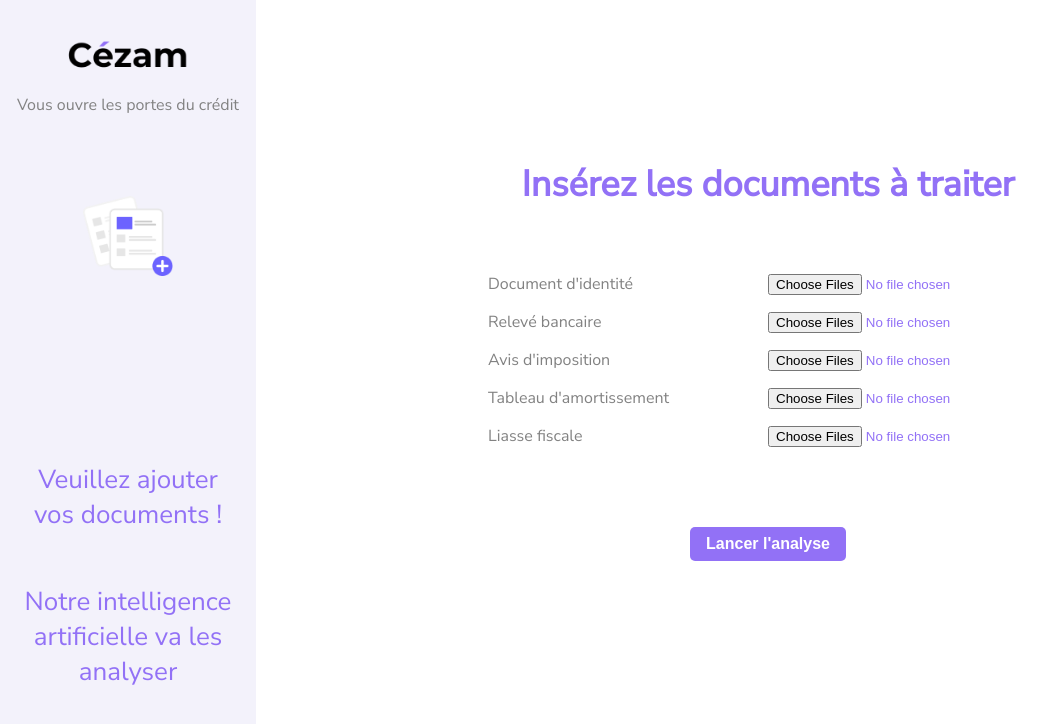
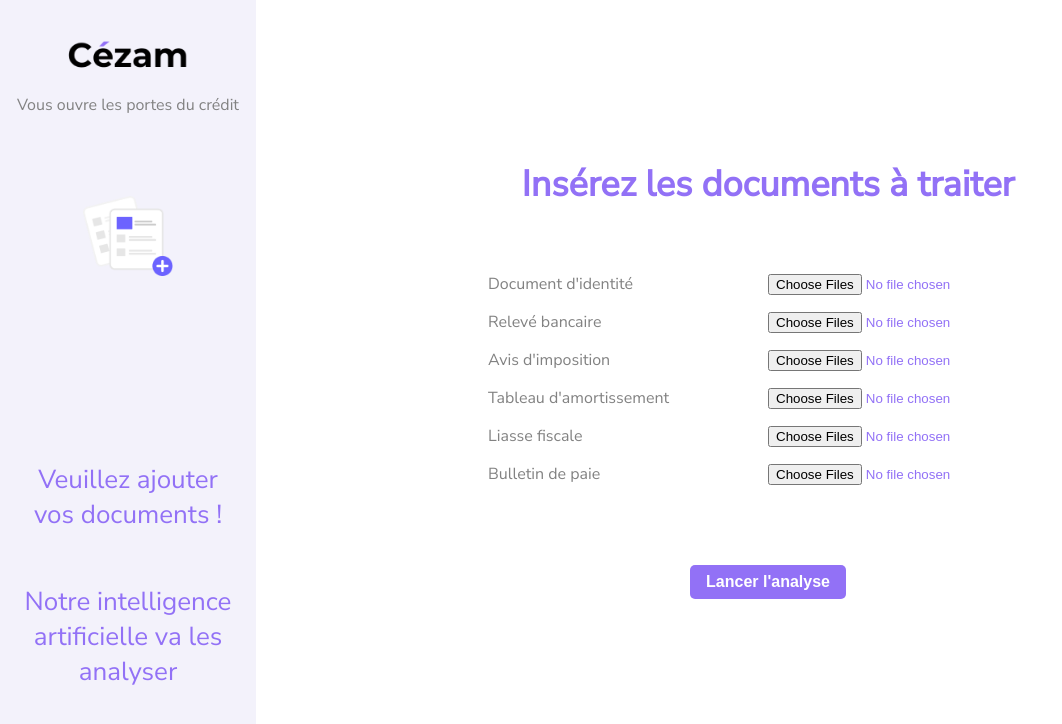
Before and after one commit to DrArtemi/interface-cezam, a React (Create React App) app in the folder ocr-cezam/: page / in a window 1280 px wide. Shown: the top 724 px of the page, without its empty margins (0-1062 px from the left). Built offline with nearby package versions, Linux system fonts and the light colour scheme.

Commit message:
add bulletin de paie

```diff
--- a/ocr-cezam/server.js
+++ b/ocr-cezam/server.js
@@ -48,7 +48,8 @@
     { name: 'releveBancaire', maxCount: 10 },
     { name: 'avisImposition', maxCount: 10 },
     { name: 'tableauAmortissement', maxCount: 10 },
-    { name: 'liasseFiscale', maxCount: 10 }
+    { name: 'liasseFiscale', maxCount: 10 },
+    { name: 'bulletinPaie', maxCount: 10 }
 ])
 
 app.post('/upload', multiple_upload, (req, res) => {
@@ -59,7 +60,8 @@
             'releveBancaire': [],
             'avisImposition': [],
             'tableauAmortissement': [],
-            'liasseFiscale': []
+            'liasseFiscale': [],
+            'bulletinPaie': []
         }
         let saveDir = null;
         for (let file in req.files) {
--- a/ocr-cezam/src/components/AddFiles.js
+++ b/ocr-cezam/src/components/AddFiles.js
@@ -25,6 +25,10 @@
                 },
                 liasseFiscale: {
                     name: "Liasse fiscale",
+                    file: null
+                },
+                bulletinPaie: {
+                    name: "Bulletin de paie",
                     file: null
                 }
             }
--- a/ocr-cezam/src/components/Results.js
+++ b/ocr-cezam/src/components/Results.js
@@ -69,6 +69,9 @@
                 },
                 liasseFiscale: {
                     name: "Liasse fiscale",
+                },
+                bulletinPaie: {
+                    name: "Bulletin de paie",
                 }
             }
         }
```
